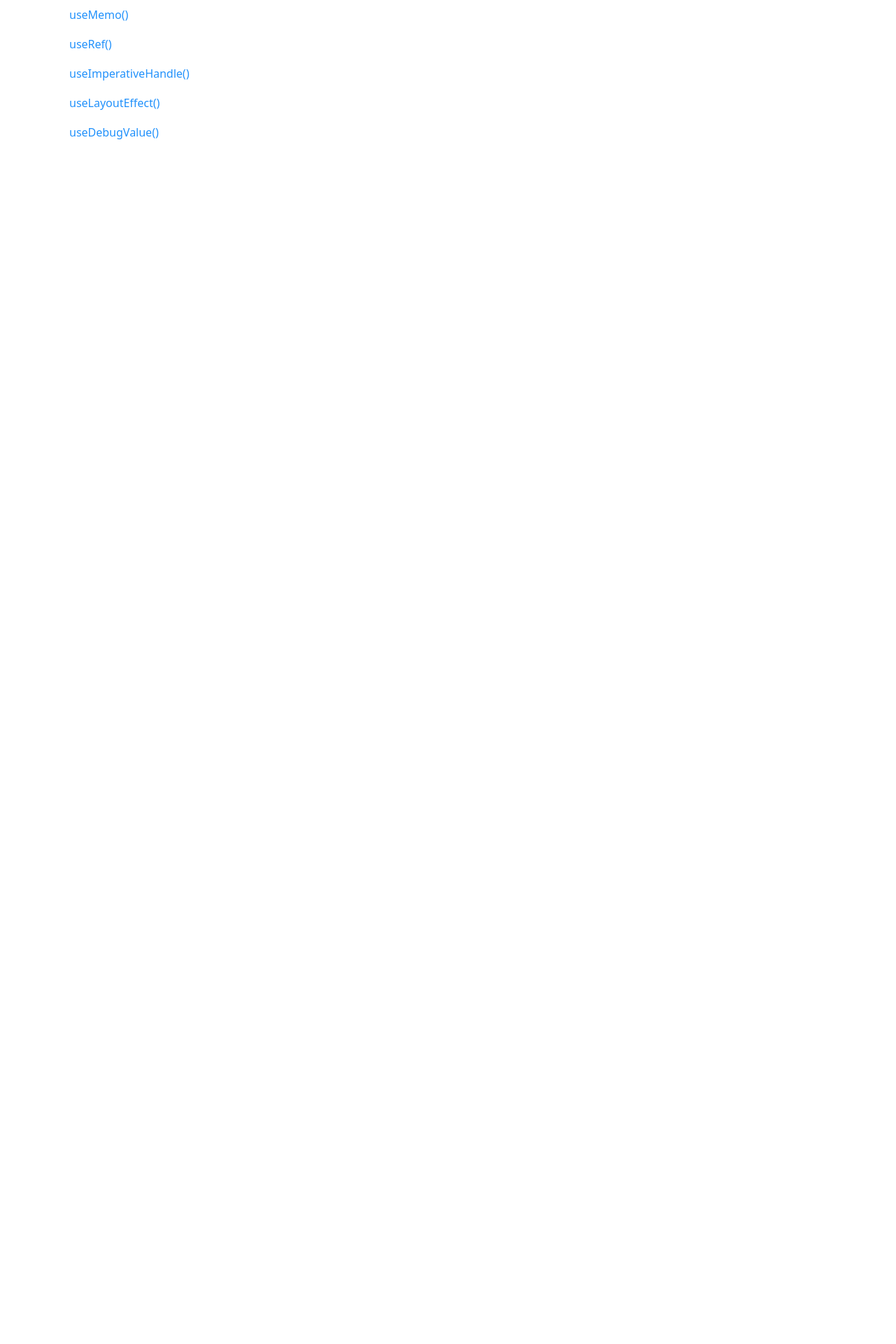
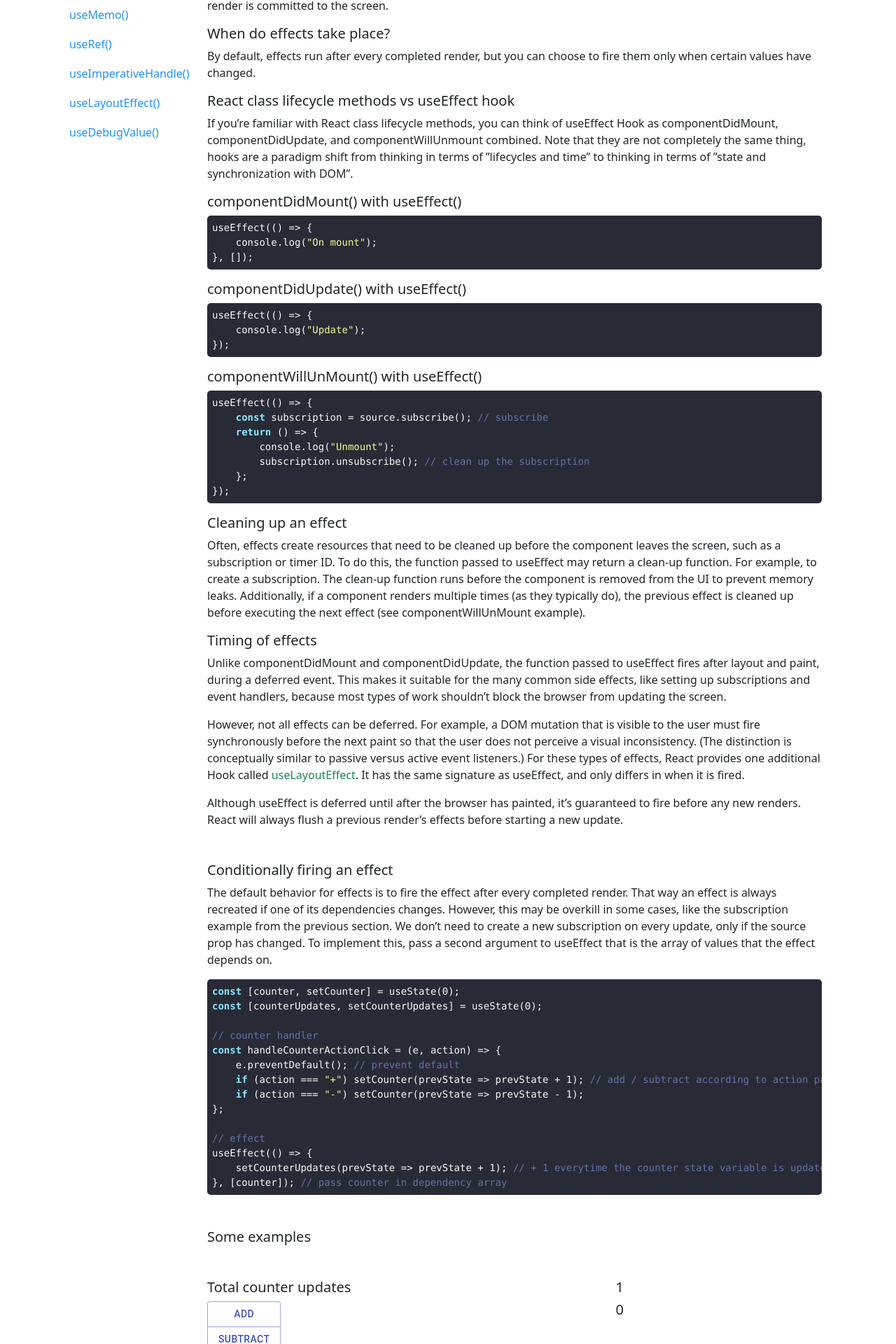
Before and after one commit to axtck/rhooks101, a React (Create React App) app: page /hooks/useEffect in a window 1280 px wide. Shown: the part 290-2210 px from the top of the page at 70% size. Before the commit the page ends 1280 px from the top, so only its background shows below. Built offline with nearby package versions, Linux system fonts and the light colour scheme.

Commit message:
Update effect

```diff
--- a/src/pages/BasicHooks/UseEffectPage.tsx
+++ b/src/pages/BasicHooks/UseEffectPage.tsx
@@ -1,19 +1,163 @@
-import React, { FunctionComponent } from "react";
+import React, { FunctionComponent, MouseEvent, useEffect, useState } from "react";
+import { useHistory } from "react-router";
 import SyntaxHighlighter from "react-syntax-highlighter/dist/esm/default-highlight";
 import { dracula } from 'react-syntax-highlighter/dist/esm/styles/hljs';
+import ButtonGroupStacked from "../../components/Buttons/ButtonGroupStacked";
 import { Constants } from "../../constants";
 
 interface UseEffectPageProps { };
 
 const UseEffectPage: FunctionComponent<UseEffectPageProps> = () => {
+    const [counter, setCounter] = useState(0);
+    const [counterUpdates, setCounterUpdates] = useState(0);
+
+    const history = useHistory();
+
+    useEffect(() => {
+        setCounterUpdates(prevState => prevState + 1);
+    }, [counter]);
+
+
+    const handleCounterActionClick = (e: MouseEvent<HTMLButtonElement>, action: string): void => {
+        e.preventDefault();
+        if (action !== "+" && action !== "-") return;
+        if (action === "+") setCounter(prevState => prevState + 1);
+        if (action === "-") setCounter(prevState => prevState - 1);
+    };
+
+    const handleLinkToUseLayoutEffect = (e: MouseEvent<HTMLSpanElement>) => {
+        e.preventDefault();
+        history.push("/hooks/useLayoutEffect");
+    };
+
+    const btnDefs: IActionBtnDef[] = [
+        {
+            label: "ADD",
+            action: "+"
+        },
+        {
+            label: "SUBTRACT",
+            action: "-"
+        }
+    ];
+
     return (
         <React.Fragment>
+            <h3>useEffect()</h3>
+            <h4 className="mt-4">Intro</h4>
+            <h5 className="mt-3">Effects</h5>
+            <p>
+                The Effect Hook lets you perform side effects in function components, it accepts a function that contains imperative,
+                possibly effectful code. Mutations, subscriptions, timers, logging, and other side effects are not allowed inside the main body of a function component.
+                Instead, use useEffect. The function passed to useEffect will run after the render is committed to the screen.
+            </p>
+            <h5 className="mt-3">When do effects take place?</h5>
+            <p>
+                By default, effects run after every completed render, but you can choose to fire them only when certain values have changed.
+            </p>
+            <h5 className="mt-3">React class lifecycle methods vs useEffect hook</h5>
+            <p>
+                If you’re familiar with React class lifecycle methods, you can think of useEffect Hook as componentDidMount, componentDidUpdate, and componentWillUnmount combined.
+                Note that they are not completely the same thing, hooks are a paradigm shift from thinking in terms of ”lifecycles and time” to thinking in terms of
+                ”state and synchronization with DOM”.
+            </p>
+            <h5 className="mt-3">componentDidMount() with useEffect()</h5>
             <SyntaxHighlighter
                 language="javascript"
                 style={dracula}
                 customStyle={Constants.highlightStyles}>
-                const [state, setState] = useState(initialState);
+                {`useEffect(() => {
+    console.log("On mount");
+}, []);`}
             </SyntaxHighlighter>
+            <h5 className="mt-3">componentDidUpdate() with useEffect()</h5>
+            <SyntaxHighlighter
+                language="javascript"
+                style={dracula}
+                customStyle={Constants.highlightStyles}>
+                {`useEffect(() => {
+    console.log("Update");
+});`}
+            </SyntaxHighlighter>
+            <h5 className="mt-3">componentWillUnMount() with useEffect()</h5>
+            <SyntaxHighlighter
+                language="javascript"
+                style={dracula}
+                customStyle={Constants.highlightStyles}>
+                {`useEffect(() => {
+    const subscription = source.subscribe(); // subscribe
+    return () => {
+        console.log("Unmount");
+        subscription.unsubscribe(); // clean up the subscription
+    };
+});`}
+            </SyntaxHighlighter>
+            <h5 className="mt-3">Cleaning up an effect</h5>
+            <p>
+                Often, effects create resources that need to be cleaned up before the component leaves the screen,
+                such as a subscription or timer ID. To do this, the function passed to useEffect may return a clean-up function. For example,
+                to create a subscription. The clean-up function runs before the component is removed from the UI to prevent memory leaks. Additionally,
+                if a component renders multiple times (as they typically do), the previous effect is cleaned up before executing the next effect
+                (see componentWillUnMount example).
+            </p>
+            <h5 className="mt-3">Timing of effects</h5>
+            <p>
+                Unlike componentDidMount and componentDidUpdate, the function passed to useEffect fires after layout and paint, during a deferred event.
+                This makes it suitable for the many common side effects, like setting up subscriptions and event handlers, because most types of work shouldn’t
+                block the browser from updating the screen.
+            </p>
+            <p>
+                However, not all effects can be deferred. For example, a DOM mutation that is visible to the user must fire synchronously before the next
+                paint so that the user does not perceive a visual inconsistency. (The distinction is conceptually similar to passive versus active event listeners.)
+                For these types of effects, React provides one additional Hook called <span className="link-success" onClick={handleLinkToUseLayoutEffect}>useLayoutEffect</span>.
+                It has the same signature as useEffect, and only differs in when it is fired.
+            </p>
+            <p>
+                Although useEffect is deferred until after the browser has painted, it’s guaranteed to fire before any new renders. React will always flush a previous render’s effects before starting a new update.
+            </p>
+            <h5 className="mt-5">Conditionally firing an effect</h5>
+            <p>
+                The default behavior for effects is to fire the effect after every completed render. That way an effect is always recreated if one of its dependencies changes.
+                However, this may be overkill in some cases, like the subscription example from the previous section. We don’t need to create a new subscription on every update, only if the source prop has changed.
+                To implement this, pass a second argument to useEffect that is the array of values that the effect depends on.
+            </p>
+            <SyntaxHighlighter
+                language="javascript"
+                style={dracula}
+                customStyle={Constants.highlightStyles}>
+                {`const [counter, setCounter] = useState(0);
+const [counterUpdates, setCounterUpdates] = useState(0);
+
+// counter handler
+const handleCounterActionClick = (e, action) => {
+    e.preventDefault(); // prevent default
+    if (action === "+") setCounter(prevState => prevState + 1); // add / subtract according to action param
+    if (action === "-") setCounter(prevState => prevState - 1);
+};
+
+// effect
+useEffect(() => {
+    setCounterUpdates(prevState => prevState + 1); // + 1 everytime the counter state variable is updated
+}, [counter]); // pass counter in dependency array`}
+            </SyntaxHighlighter>
+
+            <h5 className="mt-5">Some examples</h5>
+            <div className="row mt-5">
+                <div className="col-4">
+                    <h5>Total counter updates</h5>
+                </div>
+                <div className="col-8 text-center">
+                    <h5>{counterUpdates}</h5>
+                </div>
+            </div>
+            <div className="row">
+                <div className="col-4">
+                    <ButtonGroupStacked btnDefs={btnDefs} onBtnClick={handleCounterActionClick} />
+                </div>
+                <div className="col-8 text-center">
+                    <h5>{counter}</h5>
+                </div>
+            </div>
         </React.Fragment>
     );
 };
--- a/src/pages/BasicHooks/UseStatePage.tsx
+++ b/src/pages/BasicHooks/UseStatePage.tsx
@@ -99,16 +99,14 @@ const UseStatePage: FunctionComponent<UseStatePageProps> = () => {
                 If you want to store data but don’t want to re-render the app, then you can use
                 the <span className="link-success" onClick={handleLinkToUseRef}>useRef</span> hook provided by React.
             </p>
-            <h5 className="mt-5">Syntax</h5>
+            <h5 className="mt-4">Syntax</h5>
             <SyntaxHighlighter
                 language="javascript"
                 style={dracula}
                 customStyle={Constants.highlightStyles}>
                 const [state, setState] = useState(initialState);
             </SyntaxHighlighter>
-            <div className="row mt-3">
-                <h5>Usage</h5>
-            </div>
+            <h5 className="mt-4">Usage</h5>
             <SyntaxHighlighter
                 language="javascript"
                 style={dracula}
@@ -116,7 +114,7 @@ const UseStatePage: FunctionComponent<UseStatePageProps> = () => {
                 setState(newState);
             </SyntaxHighlighter>
             <h5 className="mt-5">Some examples</h5>
-            <h6 className="mt-4">Toggle display</h6>
+            <h6 className="mt-3">Toggle display</h6>
             <SyntaxHighlighter
                 language="javascript"
                 style={dracula}
@@ -140,7 +138,7 @@ const handleToggleClick = (e) => {
                     {textDisplay}
                 </div>
             </div>
-            <h6 className="mt-4">Update multiple inputs</h6>
+            <h6 className="mt-3">Update multiple inputs</h6>
             <SyntaxHighlighter
                 language="javascript"
                 style={dracula}
--- a/src/styles/custombs.scss
+++ b/src/styles/custombs.scss
@@ -16,6 +16,12 @@ $theme-colors: map-merge($theme-colors, $custom-colors);
 
 // for spacing ($spacer = 1rem)
 $spacers: (
+  0: 0,
+  1: $spacer / 4,
+  2: $spacer / 2,
+  3: $spacer,
+  4: $spacer * 1.5,
+  5: $spacer * 3,
   6: $spacer * 5,
 );
 
```
